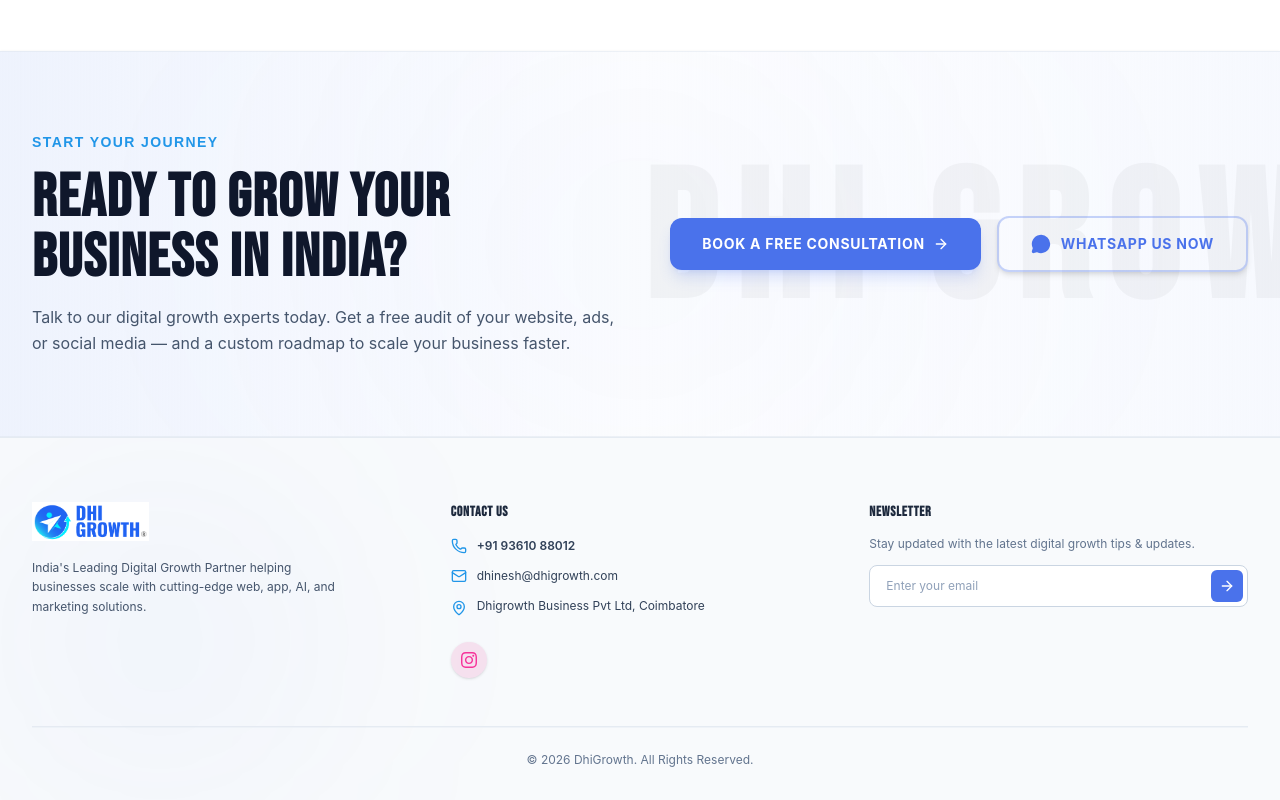
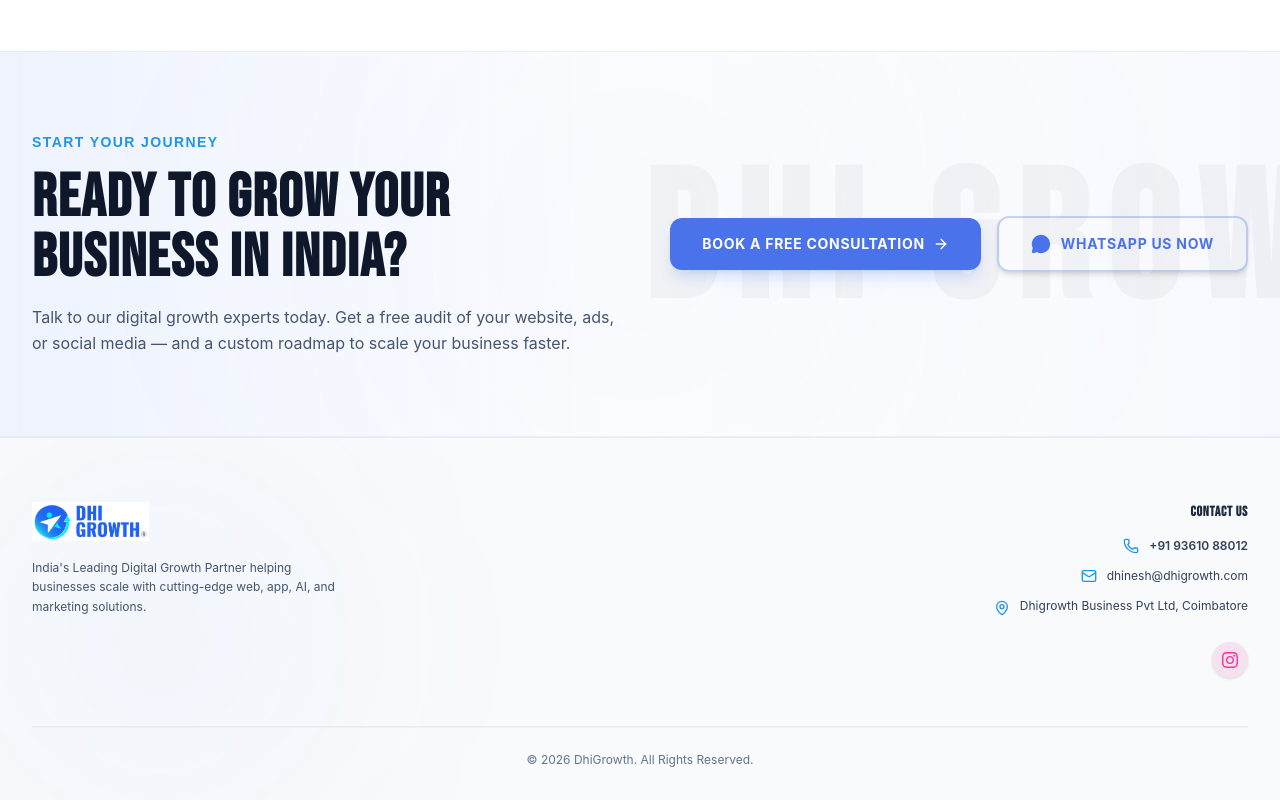
Before and after one commit to srijithit/dhigrowth, a React (Vite) app: page / in a window 1280 px wide. Shown: the part 5361-6161 px from the top of the page. Built offline with nearby package versions, Linux system fonts and the light colour scheme; a web font is replaced by a local one.

Commit message:
feat: remove Newsletter column from footer and optimize layout to 2-columns

```diff
--- a/src/components/Footer.jsx
+++ b/src/components/Footer.jsx
@@ -1,25 +1,11 @@
-import React, { useState } from 'react';
+import React from 'react';
 import {
   Phone,
   Mail,
-  MapPin,
-  ArrowRight,
-  Check
+  MapPin
 } from 'lucide-react';
 
 export default function Footer() {
-  const [email, setEmail] = useState('');
-  const [subscribed, setSubscribed] = useState(false);
-
-  const handleSubscribe = (e) => {
-    e.preventDefault();
-    if (email) {
-      setSubscribed(true);
-      setTimeout(() => setSubscribed(false), 4000);
-      setEmail('');
-    }
-  };
-
   return (
     <footer id="contact" className="bg-slate-50 text-slate-600 pt-16 pb-8 border-t border-slate-200/80 relative overflow-hidden">
 
@@ -29,7 +15,7 @@ export default function Footer() {
       <div className="max-w-7xl mx-auto px-4 sm:px-6 lg:px-8 relative z-10">
 
         {/* Top Grid */}
-        <div className="grid grid-cols-1 md:grid-cols-2 lg:grid-cols-3 gap-10 pb-12 border-b border-slate-200/80">
+        <div className="grid grid-cols-1 md:grid-cols-2 lg:grid-cols-2 gap-10 pb-12 border-b border-slate-200/80">
 
           {/* Column 1: Brand Info */}
           <div className="space-y-4 text-left">
@@ -41,11 +27,12 @@ export default function Footer() {
             </p>
           </div>
 
-          {/* Column 4: Contact Us */}
-          <div className="space-y-3.5 text-left">
+          {/* Column 2: Contact Us */}
+          <div className="space-y-3.5 text-left md:text-right md:flex md:flex-col md:items-end">
             <h4 className="text-sm font-bebas font-bold uppercase tracking-wider text-slate-800 mb-4">
               Contact Us
             </h4>
+
             <a
               href="https://wa.me/919361088012"
               target="_blank"
@@ -56,6 +43,7 @@ export default function Footer() {
               <Phone className="w-4 h-4 text-bright-blue shrink-0 group-hover:scale-110 transition" />
               <span className="hover:underline font-semibold">+91 93610 88012</span>
             </a>
+
             <a
               href="mailto:dhinesh@dhigrowth.com?subject=Growth%20Consultation%20Inquiry%20-%20DhiGrowth&body=Hi%20Dhinesh%2C%0A%0AI%20visited%20DhiGrowth%20and%20would%20like%20to%20schedule%20a%20consultation%20to%20discuss%20growing%20my%20business%20online.%0A%0AHere%20are%20my%20details%3A%0A-%20Name%3A%20%0A-%20Company%20Name%3A%20%0A-%20Requirements%3A%20%0A%0ALooking%20forward%20to%20hearing%20from%20you%21"
               className="flex items-center space-x-2.5 text-xs font-sans text-slate-700 hover:text-bright-blue transition group"
@@ -63,11 +51,12 @@ export default function Footer() {
               <Mail className="w-4 h-4 text-bright-blue shrink-0 group-hover:scale-110 transition" />
               <span className="hover:underline">dhinesh@dhigrowth.com</span>
             </a>
+
             <a
               href="https://www.google.com/maps/place/Dhigrowth+Business+Pvt+Ltd/@11.0485934,77.0421634,19z/data=!3m1!4b1!4m6!3m5!1s0x3ba85700608f4393:0x7a612ef883b16359!8m2!3d11.0485934!4d77.0428071!16s%2Fg%2F11njtdfg3_?entry=tts&g_ep=EgoyMDI2MDcyNi4wIPu8ASoASAFQAw%3D%3D&skid=9788cfeb-797b-489b-bd6b-3131448a25a5"
               target="_blank"
               rel="noopener noreferrer"
-              className="flex items-start space-x-2.5 text-xs hover:text-bright-blue transition group font-sans text-slate-700"
+              className="flex items-start space-x-2.5 text-xs hover:text-bright-blue transition group font-sans text-slate-700 text-left md:text-right"
               title="Open location on Google Maps"
             >
               <MapPin className="w-4 h-4 text-bright-blue shrink-0 mt-0.5 group-hover:scale-110 transition" />
@@ -88,46 +77,12 @@ export default function Footer() {
                   <path d="M12 2.163c3.204 0 3.584.012 4.85.07 3.252.148 4.771 1.691 4.919 4.919.058 1.265.069 1.645.069 4.849 0 3.205-.012 3.584-.069 4.849-.149 3.225-1.664 4.771-4.919 4.919-1.266.058-1.644.07-4.85.07-3.204 0-3.584-.012-4.849-.07-3.26-.149-4.771-1.699-4.919-4.92-.058-1.265-.07-1.644-.07-4.849 0-3.204.013-3.583.07-4.849.149-3.227 1.664-4.771 4.919-4.919 1.266-.057 1.645-.069 4.849-.069zm0-2.163c-3.259 0-3.667.014-4.947.072-4.358.2-6.78 2.618-6.98 6.98-.059 1.281-.073 1.689-.073 4.948 0 3.259.014 3.668.072 4.948.2 4.358 2.618 6.78 6.98 6.98 1.281.058 1.689.072 4.948.072 3.259 0 3.668-.014 4.948-.072 4.354-.2 6.782-2.618 6.979-6.98.059-1.28.073-1.689.073-4.948 0-3.259-.014-3.667-.072-4.947-.196-4.354-2.617-6.78-6.979-6.98-1.281-.059-1.69-.073-4.949-.073zm0 5.838c-3.403 0-6.162 2.759-6.162 6.162s2.759 6.163 6.162 6.163 6.162-2.759 6.162-6.163c0-3.403-2.759-6.162-6.162-6.162zm0 10.162c-2.209 0-4-1.79-4-4 0-2.209 1.791-4 4-4s4 1.791 4 4c0 2.21-1.791 4-4 4zm6.406-11.845c-.796 0-1.441.645-1.441 1.44s.645 1.44 1.441 1.44c.795 0 1.439-.645 1.439-1.44s-.644-1.44-1.439-1.44z"/>
                 </svg>
               </a>
-
             </div>
-          </div>
-
-          {/* Column 5: Newsletter */}
-          <div className="text-left font-sans">
-            <h4 className="text-sm font-bebas font-bold uppercase tracking-wider text-slate-800 mb-3">
-              Newsletter
-            </h4>
-            <p className="text-xs text-slate-500 mb-3 leading-relaxed">
-              Stay updated with the latest digital growth tips & updates.
-            </p>
-
-            <form onSubmit={handleSubscribe} className="space-y-2">
-              <div className="flex items-center bg-white border border-slate-300 rounded-lg overflow-hidden p-1 focus-within:border-bright-blue transition">
-                <input
-                  type="email"
-                  required
-                  value={email}
-                  onChange={(e) => setEmail(e.target.value)}
-                  placeholder="Enter your email"
-                  className="w-full bg-transparent px-3 py-1.5 text-xs text-slate-800 placeholder-slate-400 focus:outline-none"
-                />
-                <button
-                  type="submit"
-                  className="p-2 bg-brand-blue hover:bg-bright-blue text-white rounded-md transition shrink-0 cursor-pointer"
-                >
-                  {subscribed ? <Check className="w-4 h-4" /> : <ArrowRight className="w-4 h-4" />}
-                </button>
-              </div>
-              {subscribed && (
-                <span className="text-[10px] text-green-600 font-semibold block">
-                  Subscribed successfully!
-                </span>
-              )}
-            </form>
           </div>
 
         </div>
 
+        {/* Bottom Bar */}
         <div className="pt-6 text-center text-xs text-slate-500 font-sans border-t border-slate-200/40">
           <p>© {new Date().getFullYear()} DhiGrowth. All Rights Reserved.</p>
         </div>
```
